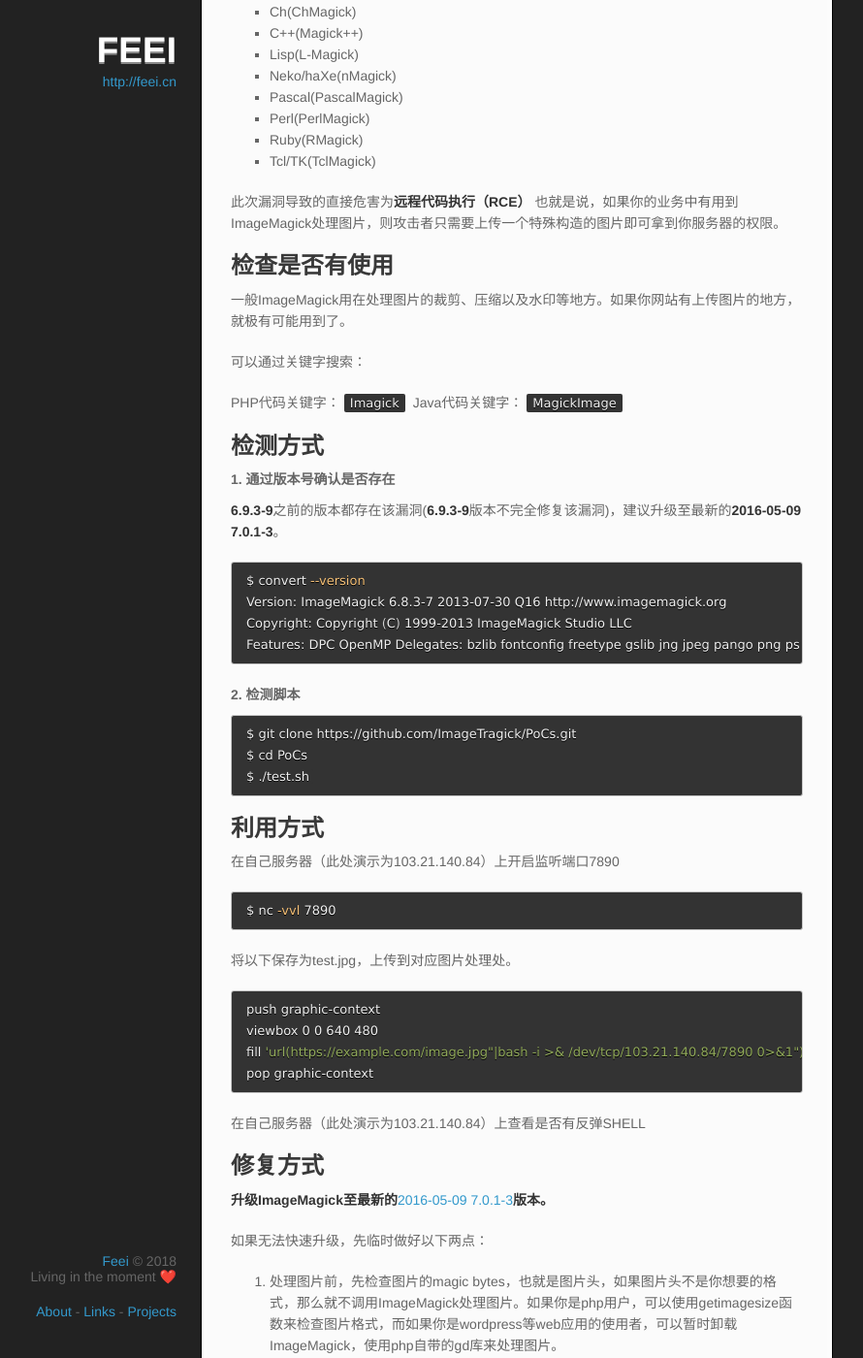
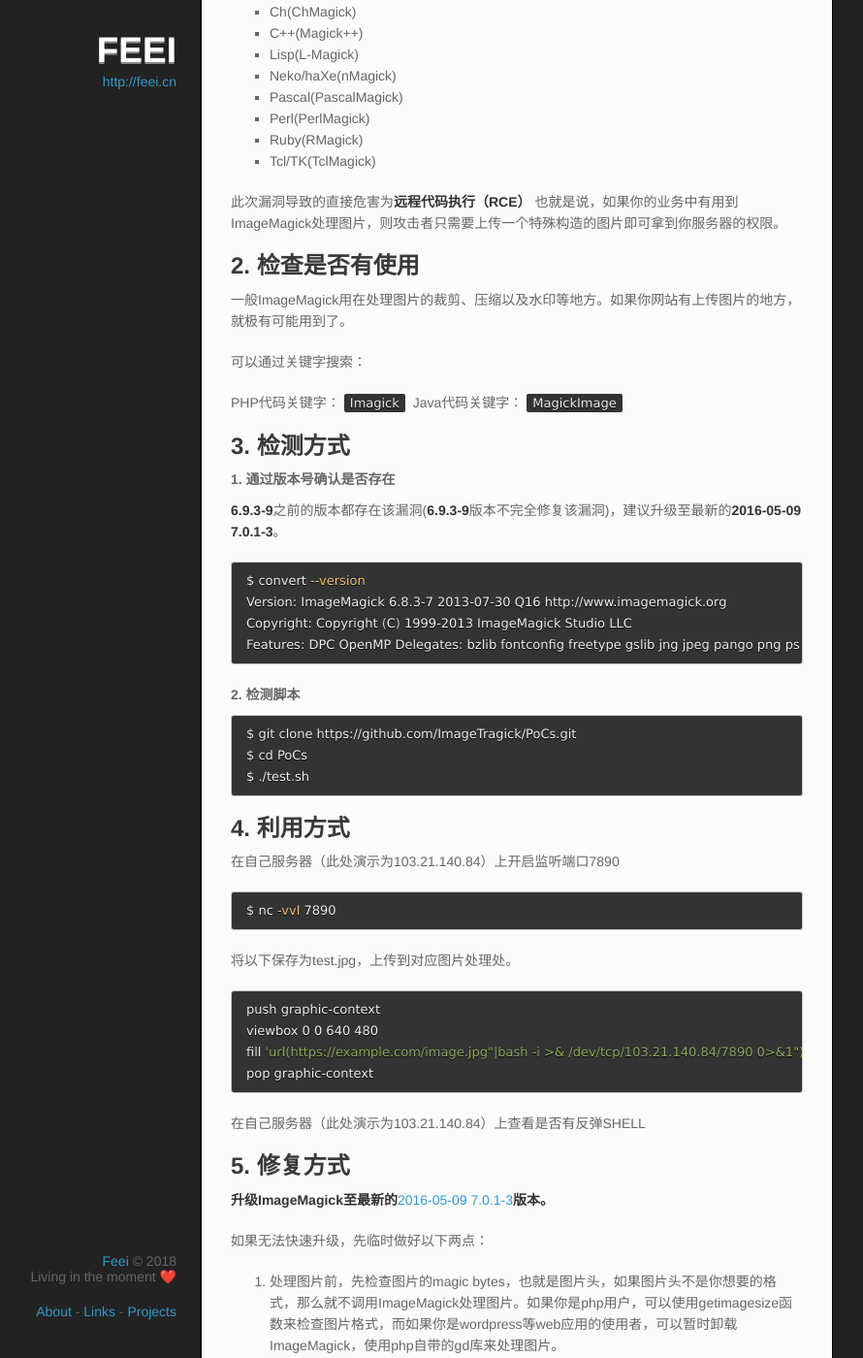
Before and after one commit to limengmingx/Papers, a Jekyll site: the page built from imagemagick.md, in a window 1280 px wide and 1400 px high, scrolled down 353 px. Shown: the whole window at 97% size, without its empty margins (108-998 px from the left). Built offline with Jekyll 4.4.1, drawn with Linux system fonts in a browser that asks for light colours; our own code applies the rules of GitHub Pages for plain Markdown files; a script that is not in the unit is left out; comment, search, counter and statistics services are not loaded.

Commit message:
Update imagemagick.md

````diff
--- a/imagemagick.md
+++ b/imagemagick.md
@@ -26,7 +26,7 @@
 
 此次漏洞导致的直接危害为**远程代码执行（RCE）** 也就是说，如果你的业务中有用到ImageMagick处理图片，则攻击者只需要上传一个特殊构造的图片即可拿到你服务器的权限。
 
-## 检查是否有使用
+## 2. 检查是否有使用
 
 一般ImageMagick用在处理图片的裁剪、压缩以及水印等地方。如果你网站有上传图片的地方，就极有可能用到了。
 
@@ -35,7 +35,7 @@
 PHP代码关键字：```Imagick```
 Java代码关键字：```MagickImage```
 
-## 检测方式
+## 3. 检测方式
 
 #### 1. 通过版本号确认是否存在
 
@@ -55,7 +55,7 @@
 $ ./test.sh
 ```
 
-## 利用方式
+## 4. 利用方式
 
 在自己服务器（此处演示为103.21.140.84）上开启监听端口7890
 
@@ -74,7 +74,7 @@
 
 在自己服务器（此处演示为103.21.140.84）上查看是否有反弹SHELL
 
-## 修复方式
+## 5. 修复方式
 
 **升级ImageMagick至最新的[2016-05-09 7.0.1-3](http://www.imagemagick.org/script/binary-releases.php)版本。**
 
````
Also changed, not shown: other parts of imagemagick.md (+1 -1 lines).
